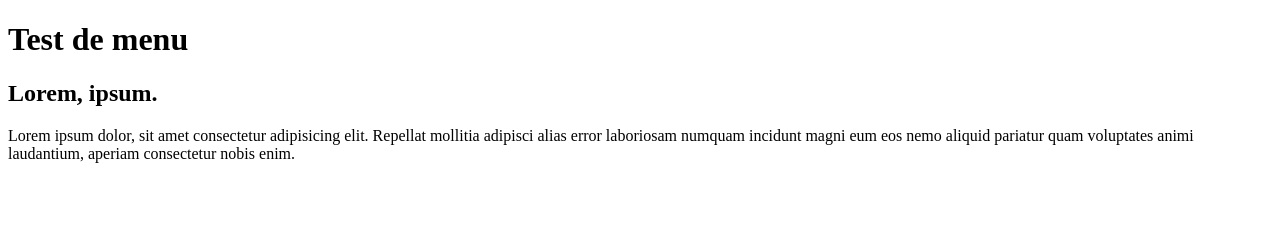
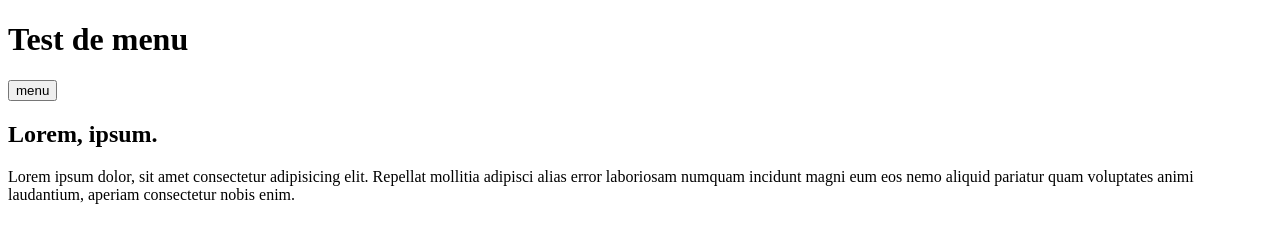
Before and after one commit to MMI-SAE-105/2023-r113-tp2-menu-alpinejs-Matteodacosta, a plain HTML site: page index.html in a window 1280 px wide. Drawn offline with Linux system fonts and the light colour scheme.

Commit message:
ajout bouton

```diff
--- a/index.html
+++ b/index.html
@@ -13,6 +13,7 @@
   <!-- header>h1{Test de menu} -->
   <header>
     <h1>Test de menu</h1>
+    <button>menu</button>
   </header>
   <!-- h2>lorem2^p>lorem -->
   <h2>Lorem, ipsum.</h2>
```
